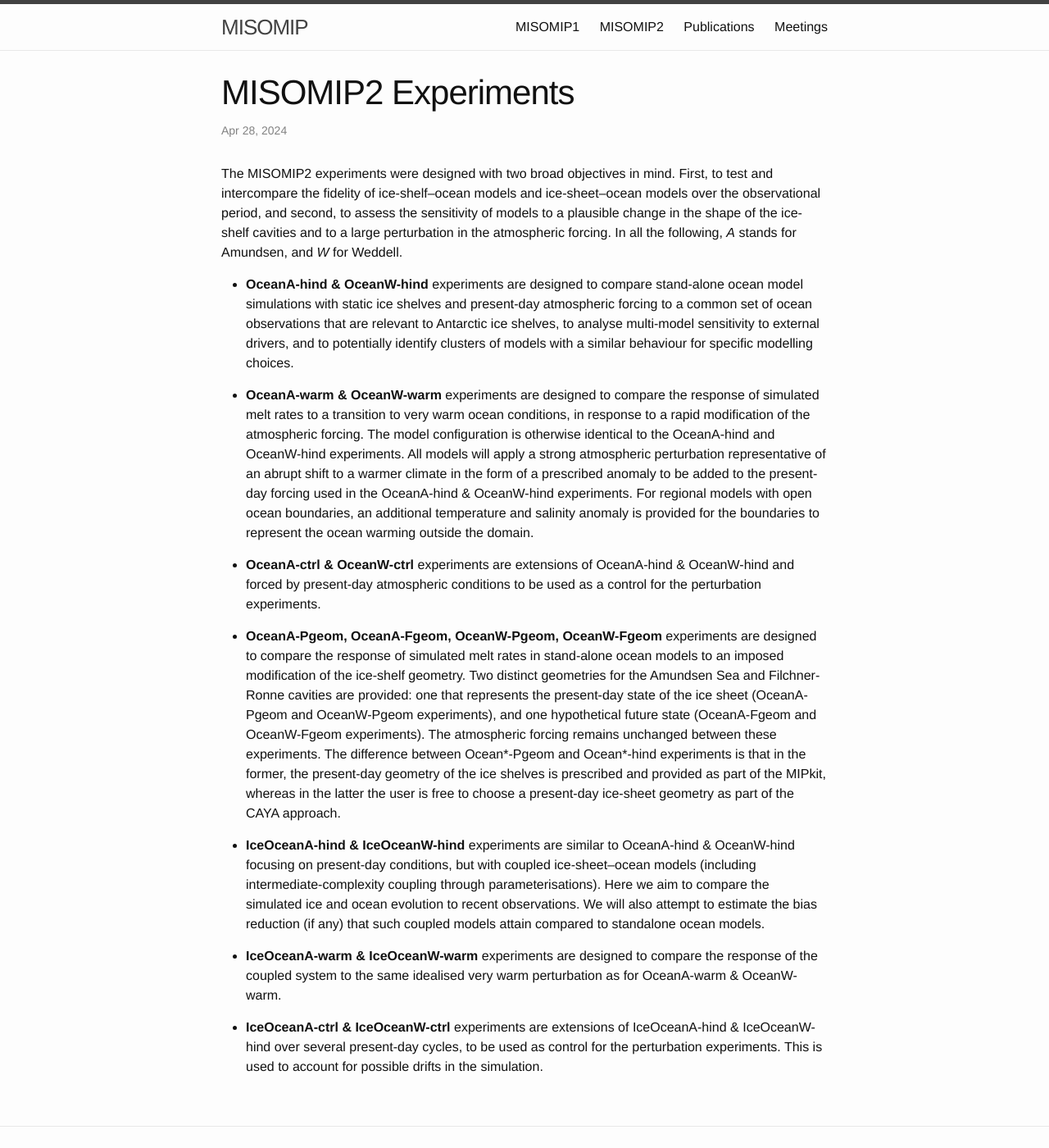
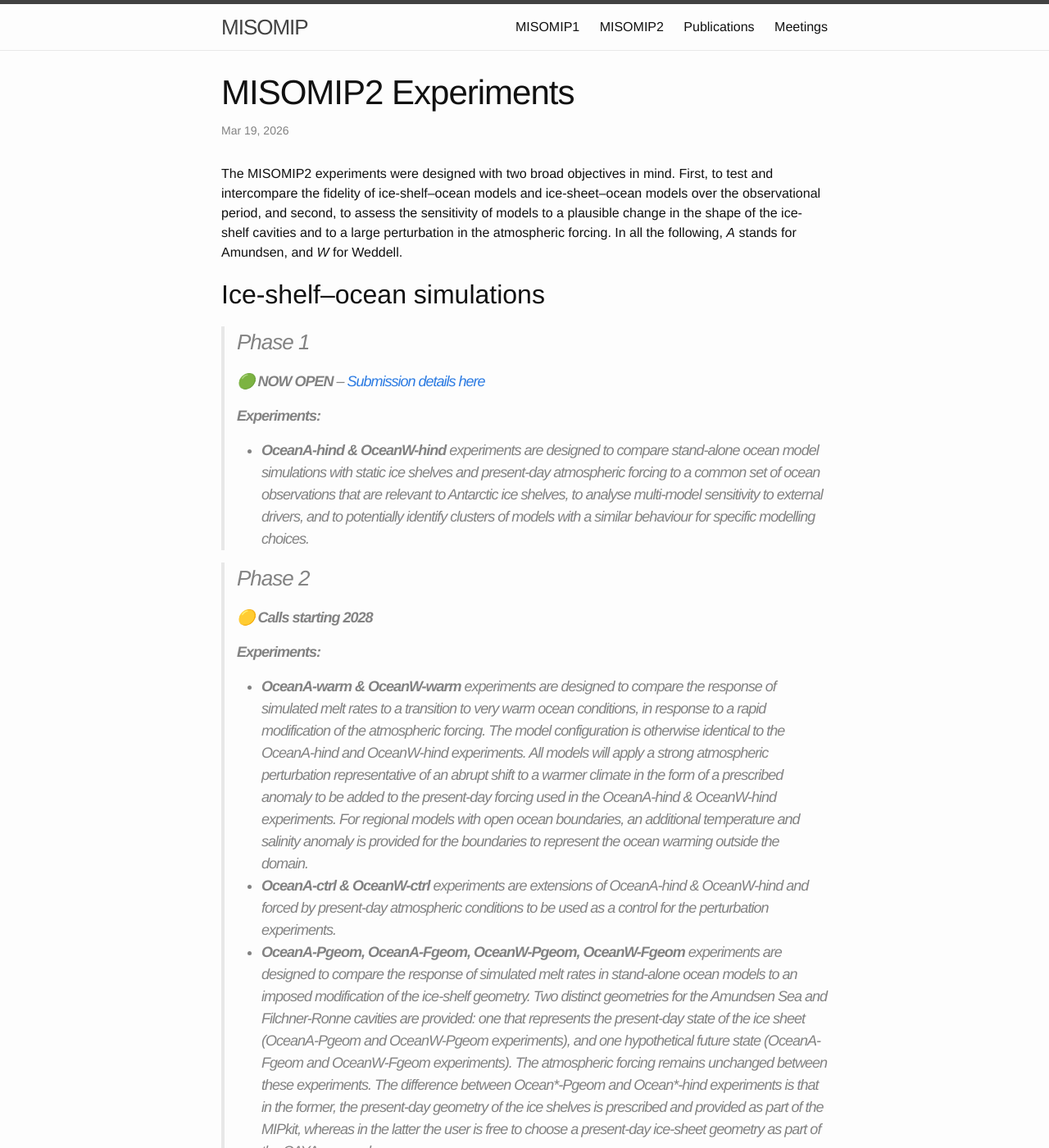
Before and after one commit to misomip/misomip.github.io, a Jekyll site: the page built from misomip2_dir/misomip2_experiments.md, in a window 1280 px wide and 1400 px high. Shown: the whole window at 82% size. Built offline with Jekyll 4.4.1, drawn with Linux system fonts in a browser that asks for light colours; some of the changed text lies outside the part shown.

Commit message:
Update misomip2_experiments.md

```diff
--- a/misomip2_dir/misomip2_experiments.md
+++ b/misomip2_dir/misomip2_experiments.md
@@ -1,21 +1,33 @@
 ---
 layout: post
 title: MISOMIP2 Experiments
-date: 28-04-2024
+date: 19-03-2026
 ---
 
 The MISOMIP2 experiments were designed with two broad objectives in mind. First, to test and intercompare the fidelity of ice-shelf--ocean models and ice-sheet--ocean models over the observational period, and second, to assess the sensitivity of models to a plausible change in the shape of the ice-shelf cavities and to a large perturbation in the atmospheric forcing. In all the following, _A_ stands for Amundsen, and _W_ for Weddell.
 
-* **OceanA-hind & OceanW-hind** experiments are designed to compare stand-alone ocean model simulations with static ice shelves and present-day atmospheric forcing to a common set of ocean observations that are relevant to Antarctic ice shelves, to analyse multi-model sensitivity to external drivers, and to potentially identify clusters of models with a similar behaviour for specific modelling choices.
+## Ice-shelf–ocean simulations
 
-* **OceanA-warm & OceanW-warm** experiments are designed to compare the response of simulated melt rates to a transition to very warm ocean conditions, in response to a rapid modification of the atmospheric forcing. The model configuration is otherwise identical to the OceanA-hind and OceanW-hind experiments. All models will apply a strong atmospheric perturbation representative of an abrupt shift to a warmer climate in the form of a prescribed anomaly to be added to the present-day forcing used in the OceanA-hind & OceanW-hind experiments. For regional models with open ocean boundaries, an additional temperature and salinity anomaly is provided for the boundaries to represent the ocean warming outside the domain.
+> ### Phase 1
+> 🟢 **NOW OPEN** – [Submission details here](Submission page URL)
+>
+> **Experiments:**
+> - **OceanA-hind & OceanW-hind** experiments are designed to compare stand-alone ocean model simulations with static ice shelves and present-day atmospheric forcing to a common set of ocean observations that are relevant to Antarctic ice shelves, to analyse multi-model sensitivity to external drivers, and to potentially identify clusters of models with a similar behaviour for specific modelling choices.
 
-* **OceanA-ctrl & OceanW-ctrl** experiments are extensions of OceanA-hind & OceanW-hind and forced by present-day atmospheric conditions to be used as a control for the perturbation experiments.
 
-* **OceanA-Pgeom, OceanA-Fgeom, OceanW-Pgeom, OceanW-Fgeom** experiments are designed to compare the response of simulated melt rates in stand-alone ocean models to an imposed modification of the ice-shelf geometry. Two distinct geometries for the Amundsen Sea and Filchner-Ronne cavities are provided: one that represents the present-day state of the ice sheet (OceanA-Pgeom and OceanW-Pgeom experiments), and one hypothetical future state (OceanA-Fgeom and OceanW-Fgeom experiments). The atmospheric forcing remains unchanged between these experiments. The difference between Ocean\*-Pgeom and Ocean\*-hind experiments is that in the former, the present-day geometry of the ice shelves is prescribed and provided as part of the MIPkit, whereas in the latter the user is free to choose a present-day ice-sheet geometry as part of the CAYA approach.
+> ### Phase 2
+> 🟡 **Calls starting 2028**
+>
+> **Experiments:**
+> - **OceanA-warm & OceanW-warm** experiments are designed to compare the response of simulated melt rates to a transition to very warm ocean conditions, in response to a rapid modification of the atmospheric forcing. The model configuration is otherwise identical to the OceanA-hind and OceanW-hind experiments. All models will apply a strong atmospheric perturbation representative of an abrupt shift to a warmer climate in the form of a prescribed anomaly to be added to the present-day forcing used in the OceanA-hind & OceanW-hind experiments. For regional models with open ocean boundaries, an additional temperature and salinity anomaly is provided for the boundaries to represent the ocean warming outside the domain.
+> - **OceanA-ctrl & OceanW-ctrl** experiments are extensions of OceanA-hind & OceanW-hind and forced by present-day atmospheric conditions to be used as a control for the perturbation experiments.
+> - **OceanA-Pgeom, OceanA-Fgeom, OceanW-Pgeom, OceanW-Fgeom** experiments are designed to compare the response of simulated melt rates in stand-alone ocean models to an imposed modification of the ice-shelf geometry. Two distinct geometries for the Amundsen Sea and Filchner-Ronne cavities are provided: one that represents the present-day state of the ice sheet (OceanA-Pgeom and OceanW-Pgeom experiments), and one hypothetical future state (OceanA-Fgeom and OceanW-Fgeom experiments). The atmospheric forcing remains unchanged between these experiments. The difference between Ocean\*-Pgeom and Ocean\*-hind experiments is that in the former, the present-day geometry of the ice shelves is prescribed and provided as part of the MIPkit, whereas in the latter the user is free to choose a present-day ice-sheet geometry as part of the CAYA approach.
 
-* **IceOceanA-hind & IceOceanW-hind** experiments are similar to OceanA-hind & OceanW-hind focusing on present-day conditions, but with coupled ice-sheet--ocean models (including intermediate-complexity coupling through parameterisations). Here we aim to compare the simulated ice and ocean evolution to recent observations. We will also attempt to estimate the bias reduction (if any) that such coupled models attain compared to standalone ocean models.
+## Ice-sheet–ocean simulations
 
-* **IceOceanA-warm & IceOceanW-warm** experiments are designed to compare the response of the coupled system to the same idealised very warm perturbation as for OceanA-warm & OceanW-warm.
-
-* **IceOceanA-ctrl & IceOceanW-ctrl** experiments are extensions of IceOceanA-hind & IceOceanW-hind over several present-day cycles, to be used as control for the perturbation experiments. This is used to account for possible drifts in the simulation.
+> 🟡 **Calls starting 2027**
+>
+> **Experiments:**
+> - **IceOceanA-hind & IceOceanW-hind** experiments are similar to OceanA-hind & OceanW-hind focusing on present-day conditions, but with coupled ice-sheet--ocean models (including intermediate-complexity coupling through parameterisations). Here we aim to compare the simulated ice and ocean evolution to recent observations. We will also attempt to estimate the bias reduction (if any) that such coupled models attain compared to standalone ocean models.
+> - **IceOceanA-warm & IceOceanW-warm** experiments are designed to compare the response of the coupled system to the same idealised very warm perturbation as for OceanA-warm & OceanW-warm.
+> - **IceOceanA-ctrl & IceOceanW-ctrl** experiments are extensions of IceOceanA-hind & IceOceanW-hind over several present-day cycles, to be used as control for the perturbation experiments. This is used to account for possible drifts in the simulation.
```
